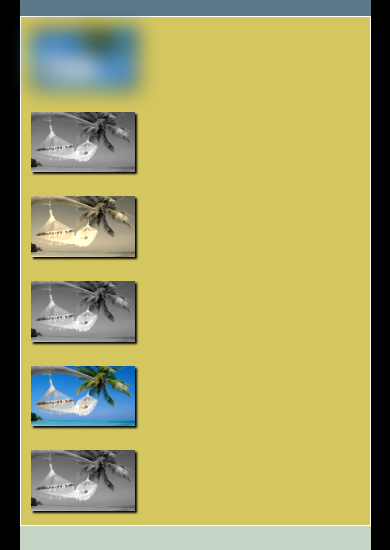
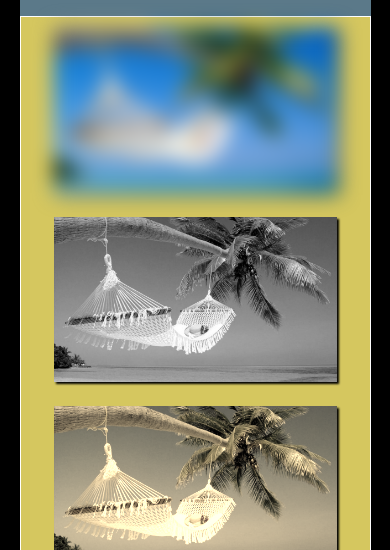
Before and after one commit to edisonjao5/css-test, a plain HTML site: page html/paisajes.html in a window 390 px wide. Shown: the part 124-674 px from the top of the page. Drawn offline with Linux system fonts and the light colour scheme.

Commit message:
centrado mediaqueries

```diff
--- a/html/css/estilos.css
+++ b/html/css/estilos.css
@@ -66,8 +66,12 @@ header {
          flex-direction: column !important;
      }
      section img {
-         width: 100%;
-     }
+        width: 90%;
+    }
+    section> div {
+        width: 90% !important;
+        margin: auto;
+    }
     }
 
 section {
```
